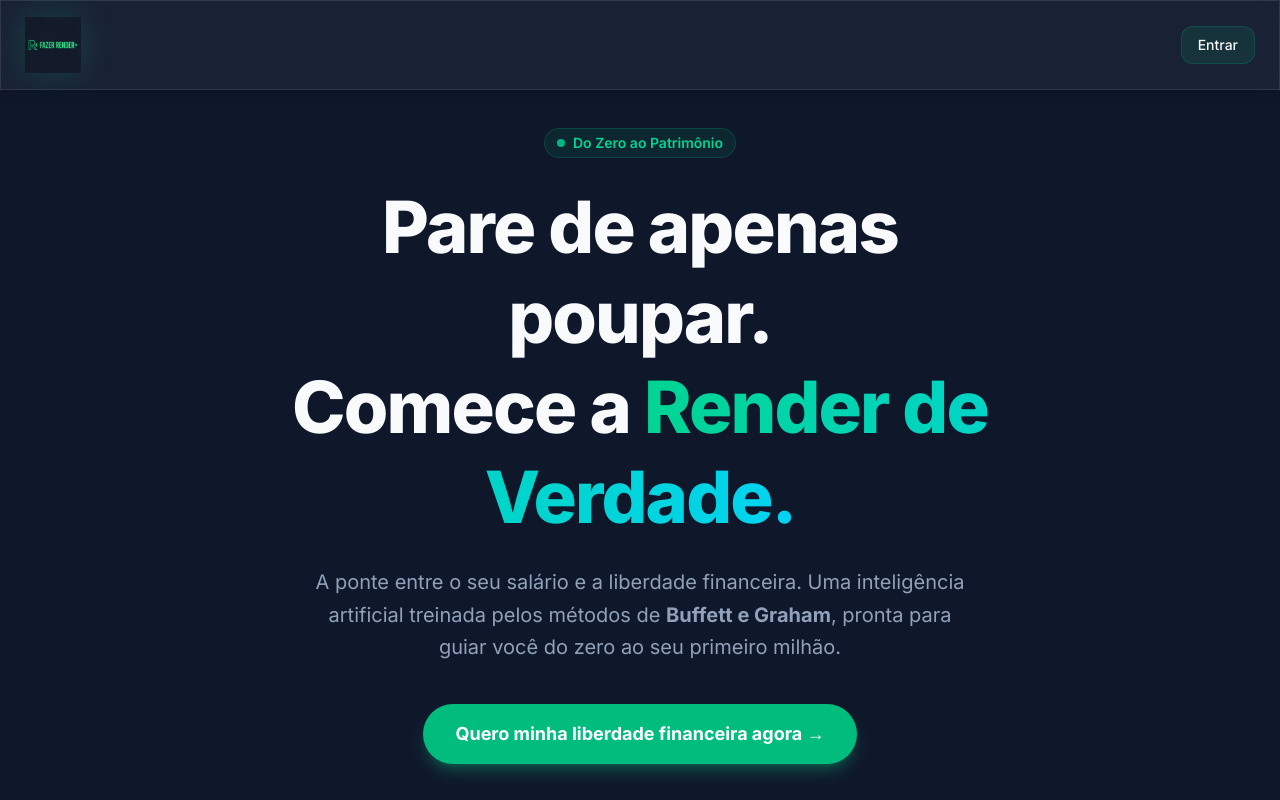
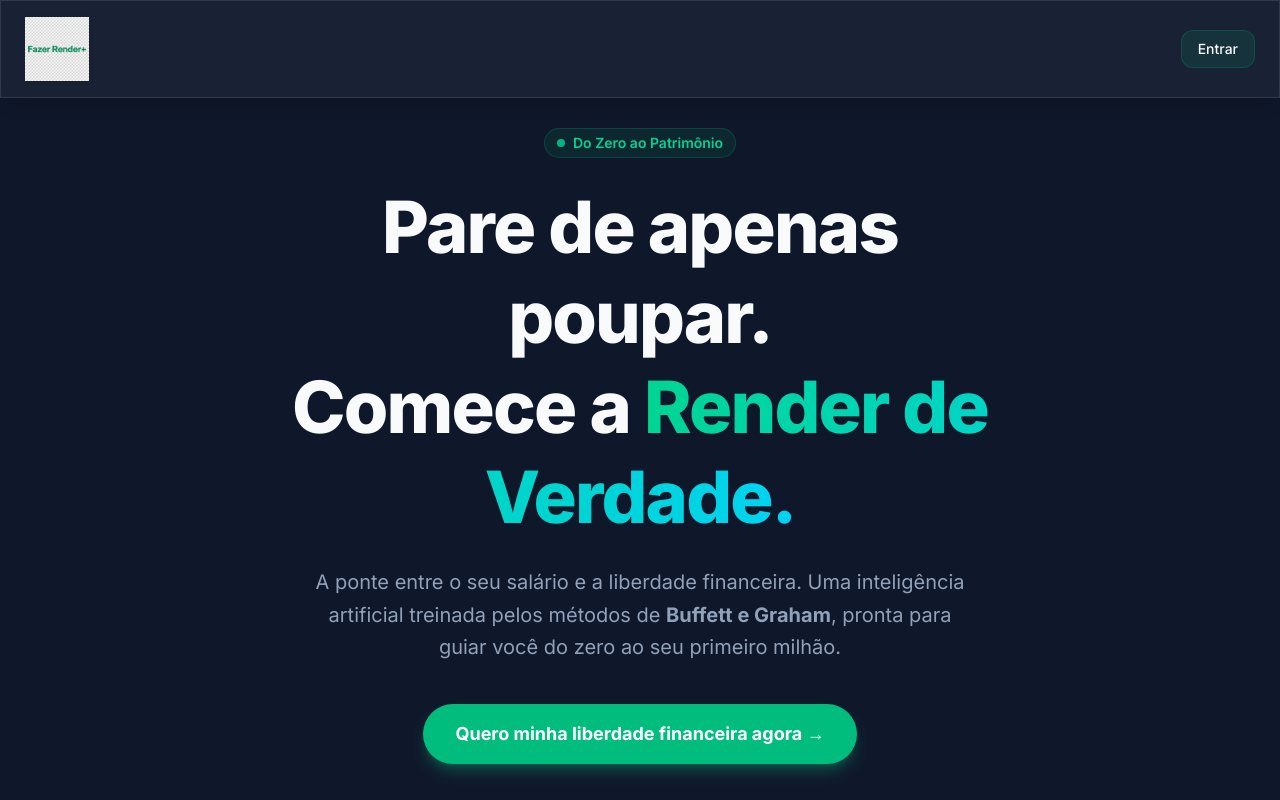
Before and after one commit to dsmempreendimentosdigitais/fazer-render-mais, a Next.js app in the folder frontend-pwa/: page / in a window 1280 px wide. Shown: the top 800 px of the page. Built offline with nearby package versions, Linux system fonts and the light colour scheme; no server answers.

Commit message:
feat: use transparent v3 logo and increase default branding size

```diff
--- a/frontend-pwa/src/components/ui/Logo.tsx
+++ b/frontend-pwa/src/components/ui/Logo.tsx
@@ -15,18 +15,18 @@ export default function Logo({ className = "", size = "md" }: LogoProps) {
     const href = session ? "/dashboard" : "/";
 
     const sizeClasses = {
-        sm: "h-6",
-        md: "h-10",
-        lg: "h-14",
-        xl: "h-20"
+        sm: "h-8",
+        md: "h-12",
+        lg: "h-16",
+        xl: "h-24"
     };
 
     return (
         <Link href={href} className={`flex items-center transition-transform active:scale-95 ${className}`}>
             <img
-                src="/branding/logo-horizontal-v2.png"
+                src="/branding/logo-transparent.png"
                 alt="Fazer Render+"
-                className={`${sizeClasses[size]} w-auto object-contain drop-shadow-[0_0_15px_rgba(16,185,129,0.2)]`}
+                className={`${sizeClasses[size]} w-auto object-contain drop-shadow-sm`}
             />
         </Link>
     );
```
Also changed, not shown: frontend-pwa/public/branding/logo-transparent.png (added).
